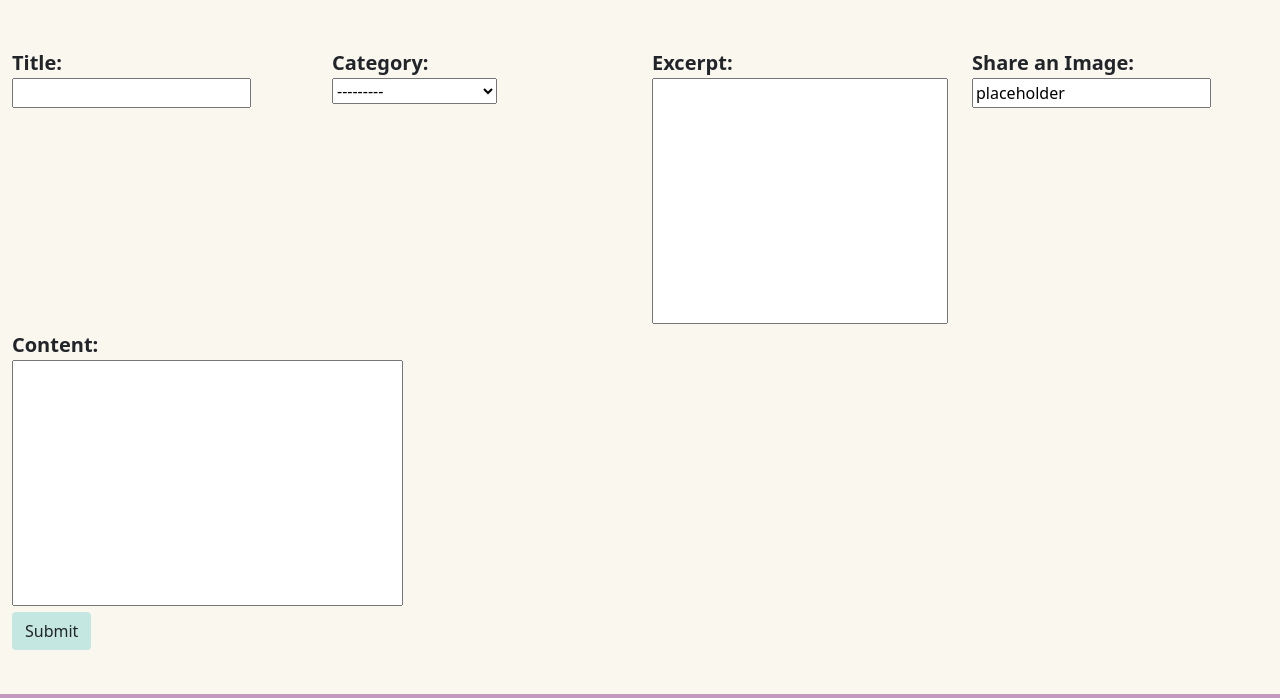
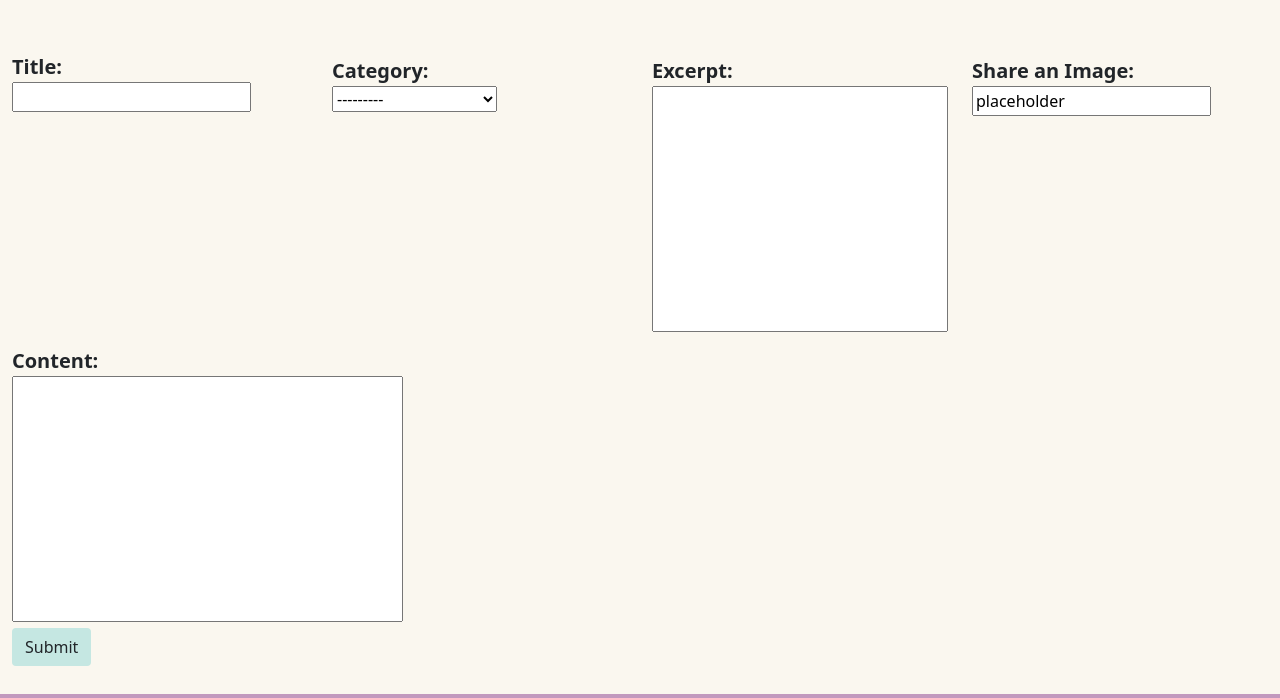
Before and after one commit to Enquil/rtr_v2, a Django app: page /create_post/ in a window 1280 px wide. Shown: the part 68-766 px from the top of the page. Run offline with Django 3.2, Linux system fonts and the light colour scheme; data comes from the database, SQL or seed files in the repository; some libraries are stand-ins or nearby versions.

Commit message:
added some margin to labels for less clutter

```diff
--- a/create_post/templates/create_post/create_post.html
+++ b/create_post/templates/create_post/create_post.html
@@ -7,25 +7,25 @@
         {% csrf_token %}
         <div class="row mt-5">
             <div class="col-md-3">
-                <label class="d-block" for="id_title"><strong class="fs-5">Title:</strong></label>
+                <label class="d-block mt-1" for="id_title"><strong class="fs-5">Title:</strong></label>
                 {{ post_form.title }}
             </div>
             <div class="col-md-3">
-                <label class="d-block" for="id_category"><strong class="fs-5">Category:</strong></label>
+                <label class="d-block mt-2" for="id_category"><strong class="fs-5">Category:</strong></label>
                 {{ post_form.category }}
             </div>
             <div class="col-md-3">
-                <label class="d-block" for="id_excerpt"><strong class="fs-5">Excerpt:</strong></label>
+                <label class="d-block mt-2" for="id_excerpt"><strong class="fs-5">Excerpt:</strong></label>
                 {{ post_form.excerpt }}
             </div>
             <div class="col-md-3">
-                <label class="d-block" for="id_featured_image"><strong class="fs-5">Share an Image:</strong></label>
+                <label class="d-block mt-2" for="id_featured_image"><strong class="fs-5">Share an Image:</strong></label>
                 {{ post_form.featured_image }}
             </div>
         </div>
         <div class="row">
             <div class="col">
-                <label class="d-block" for="id_content"><strong class="fs-5">Content:</strong></label>
+                <label class="d-block mt-2" for="id_content"><strong class="fs-5">Content:</strong></label>
                 {{ post_form.content }}
             </div>
         </div>
```
